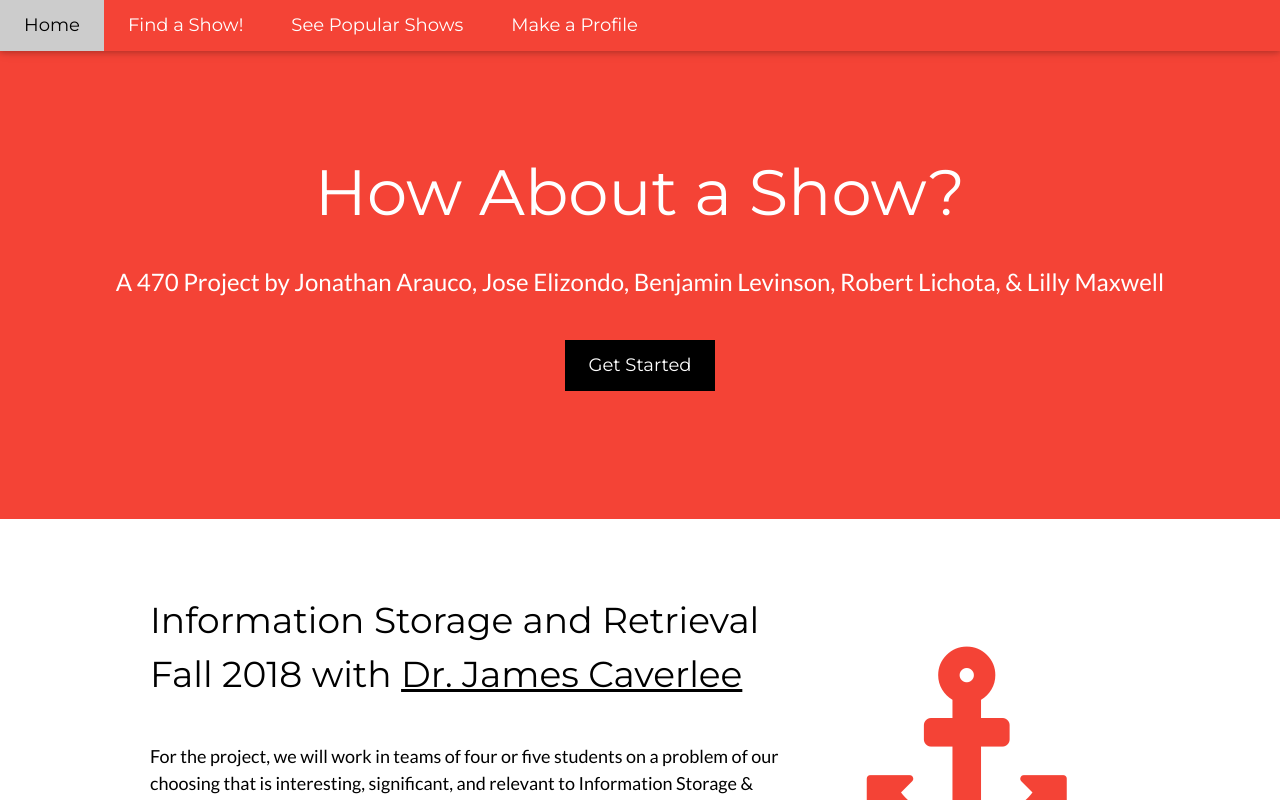
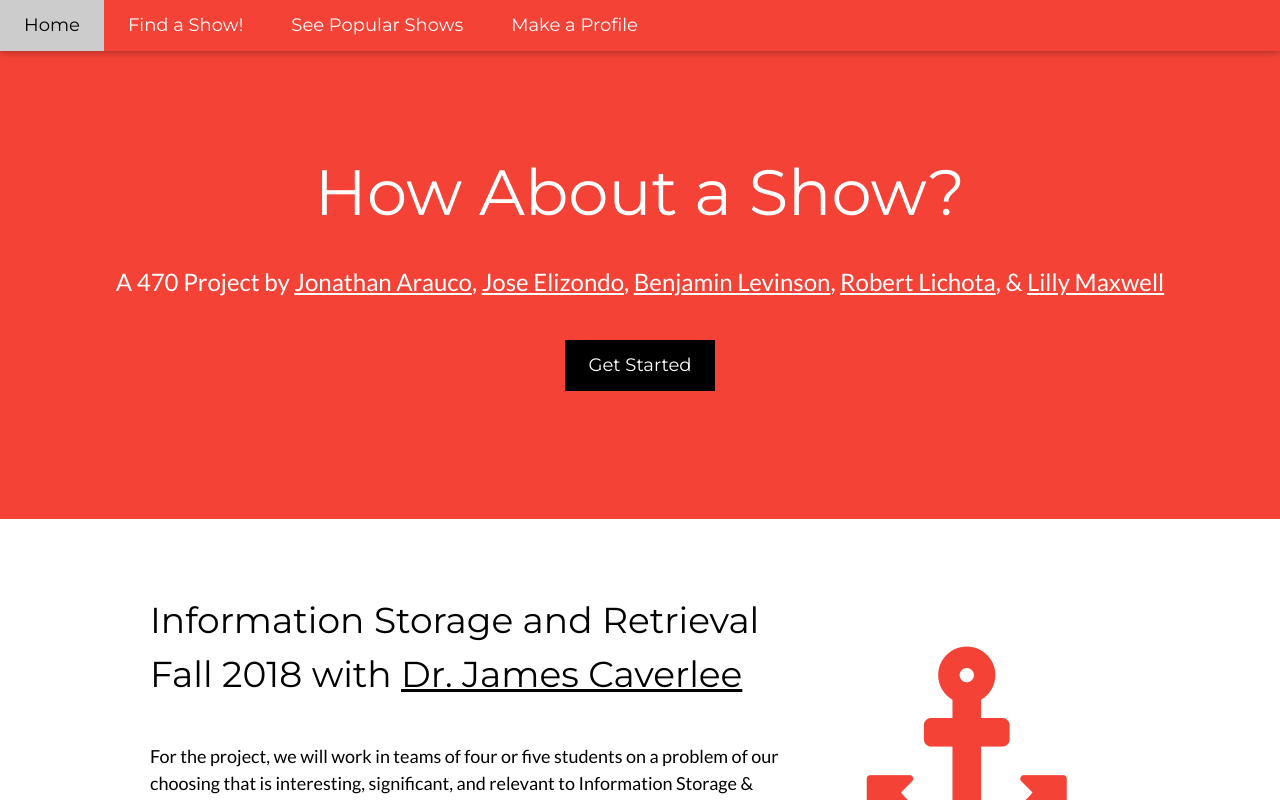
Before and after one commit to JElizondo033/470-Project, a plain HTML site: page index.html in a window 1280 px wide. Shown: the top 800 px of the page. Drawn offline with nearby package versions, Linux system fonts and the light colour scheme.

Commit message:
Linking our Chkstong Yibbibi's

```diff
--- a/index.html
+++ b/index.html
@@ -31,7 +31,7 @@
 <!-- Header -->
 <header class="w3-container w3-red w3-center" style="padding:128px 16px">
   <h1 class="w3-margin w3-jumbo">How About a Show?</h1>
-  <p class="w3-xlarge">A 470 Project by Jonathan Arauco, Jose Elizondo, Benjamin Levinson, Robert Lichota, & Lilly Maxwell</p>
+  <p class="w3-xlarge">A 470 Project by <a href="https://www.jonathanarauco.com">Jonathan Arauco</a>, <a href="http://people.tamu.edu/~joseelizondo033/">Jose Elizondo</a>, <a href="chkstongyibbibi.bandcamp.com">Benjamin Levinson</a>, <a href="http://people.tamu.edu/~rlichota/chkstong-yibbibi">Robert Lichota</a>, & <a href="http://people.tamu.edu/~lillymax1114/chkstong_yibbibi.html">Lilly Maxwell</a></p>
   <a href="rate.html"><button class="w3-button w3-black w3-padding-large w3-large w3-margin-top">Get Started</button></a>
 </header>
 
```
